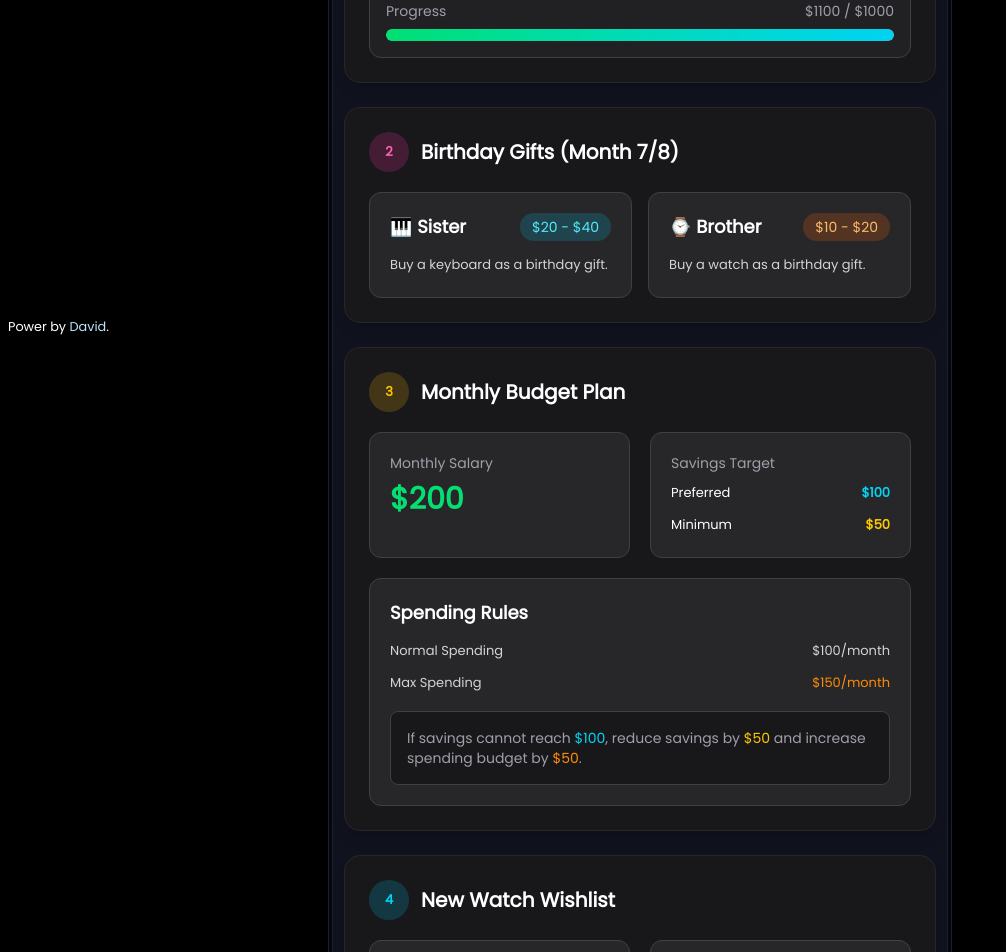
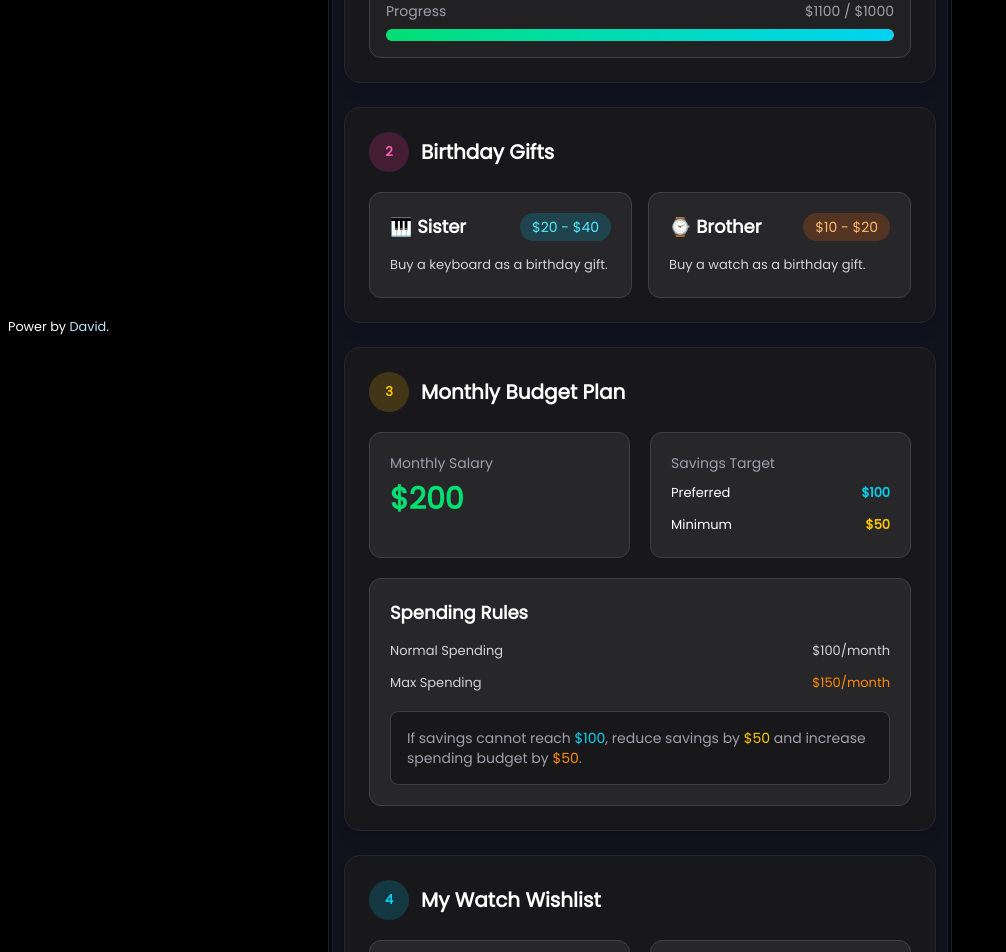
Before and after one commit to vidzin3/utils_platform, a Vue app: page / in a window 1280 px wide. Shown: the part 460-1412 px from the top of the page, without its empty margins (0-1006 px from the left). Built offline with nearby package versions, Linux system fonts and the light colour scheme.

Commit message:
update content

```diff
--- a/src/components/CardListView.vue
+++ b/src/components/CardListView.vue
@@ -57,9 +57,9 @@ const props = defineProps({
           class="*:rounded-lg *:bg-white/10! dark:*:bg-white/5! *:inset-ring *:inset-ring-white/10 dark:*:inset-ring-white/5"
         >
           <pre class="w-full overflow-auto">
-            <code v-if="content.length > 0">
+            <template v-if="content.length > 0">
               {{ content }}
-            </code>
+            </template>
           </pre>
         </div>
         <div
--- a/src/pages/index.vue
+++ b/src/pages/index.vue
@@ -80,7 +80,7 @@ const contents = [
             <div class="w-10 h-10 rounded-full bg-pink-500/20 text-pink-400 flex items-center justify-center font-bold">
               2
             </div>
-            <h2 class="text-xl font-semibold">Birthday Gifts (Month 7/8)</h2>
+            <h2 class="text-xl font-semibold">Birthday Gifts</h2>
           </div>
 
           <div class="grid md:grid-cols-2 gap-4">
@@ -171,7 +171,7 @@ const contents = [
             <div class="w-10 h-10 rounded-full bg-cyan-500/20 text-cyan-400 flex items-center justify-center font-bold">
               4
             </div>
-            <h2 class="text-xl font-semibold">New Watch Wishlist</h2>
+            <h2 class="text-xl font-semibold">My Watch Wishlist</h2>
           </div>
 
           <div class="grid lg:grid-cols-2 gap-5">
```
